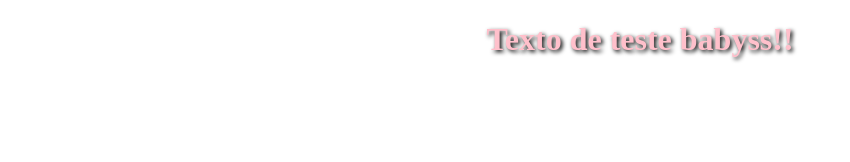
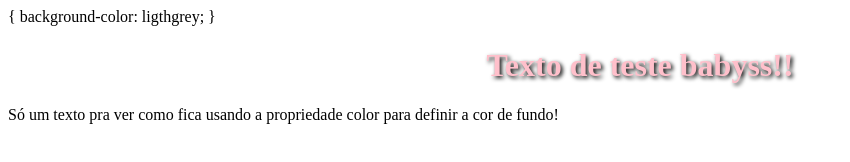
Before and after one commit to lobisomenhomemafeminado/lobisomenhomemafeminado.github.io, a plain HTML site: page testedeshadow.html in a window 1280 px wide. Shown: the whole page, without its empty margins (0-850 px from the left). Drawn offline with Linux system fonts and the light colour scheme.

Commit message:
Update testedeshadow.html

```diff
--- a/testedeshadow.html
+++ b/testedeshadow.html
@@ -8,8 +8,11 @@ h1 {
 }
 </style>
 </head>
-<body>
+<body> {
+  background-color: ligthgrey;
+  }
 <h1><center>Texto de teste babyss!!</h1>
 </center>
+  <p> Só um texto pra ver como fica usando a propriedade color para definir a cor de fundo! </p>
 </body>
 </html>
```
